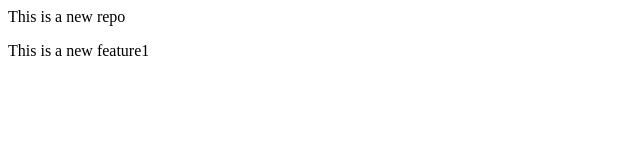
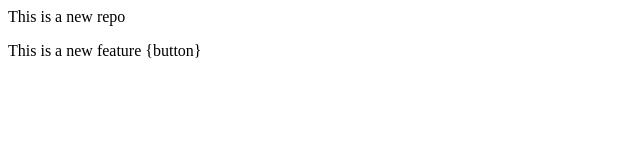
Before and after one commit to hiralchotaliya1/localrepo, a plain HTML site: page index.html in a window 1280 px wide. Shown: the full height of the page, 0-640 px from the left. Drawn offline with Linux system fonts and the light colour scheme.

Commit message:
add button

```diff
--- a/index.html
+++ b/index.html
@@ -1,2 +1,2 @@
 <p>This is a new repo</p>
-<p>This is a new feature1</p>
+<p>This is a new feature {button}</p>
```
